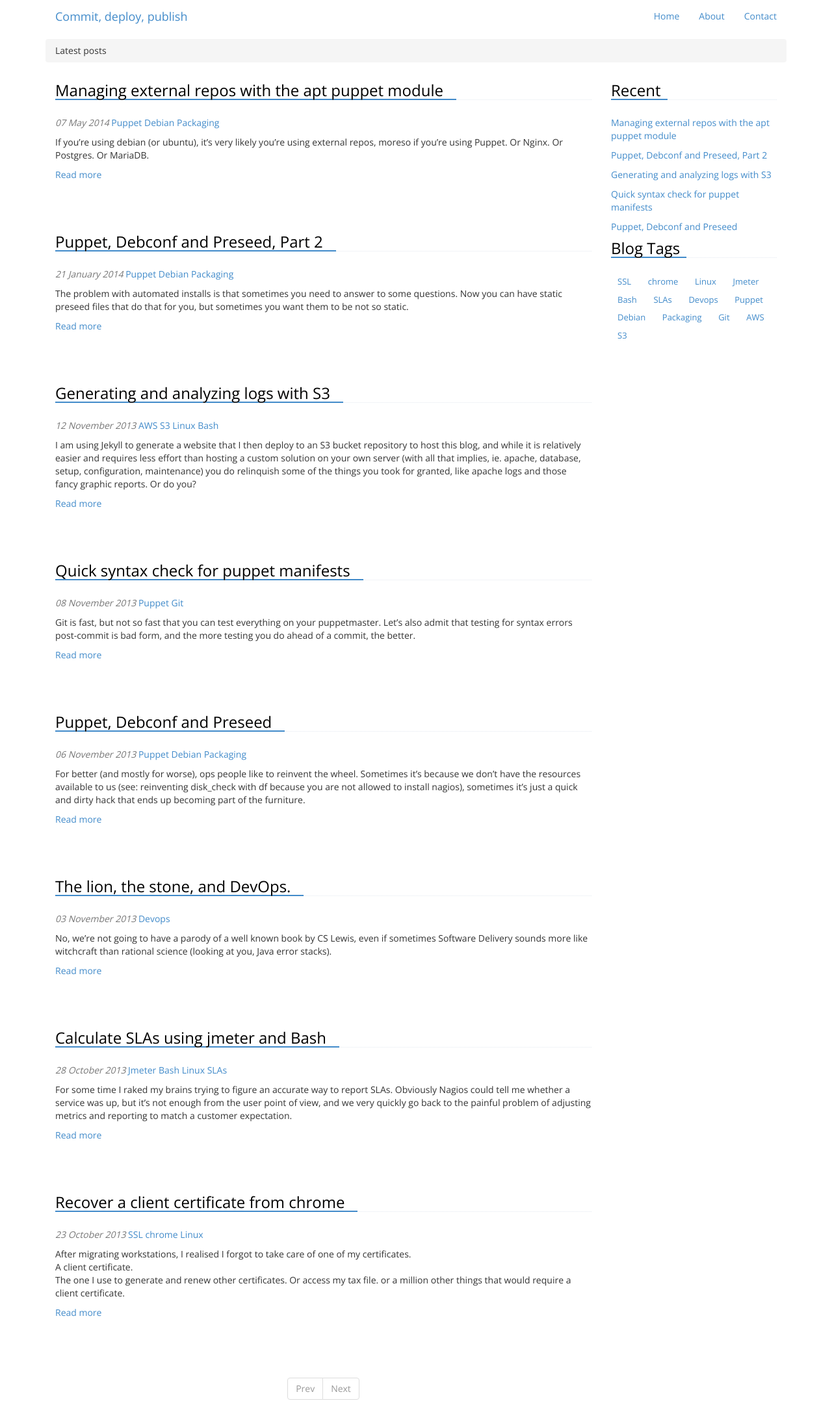
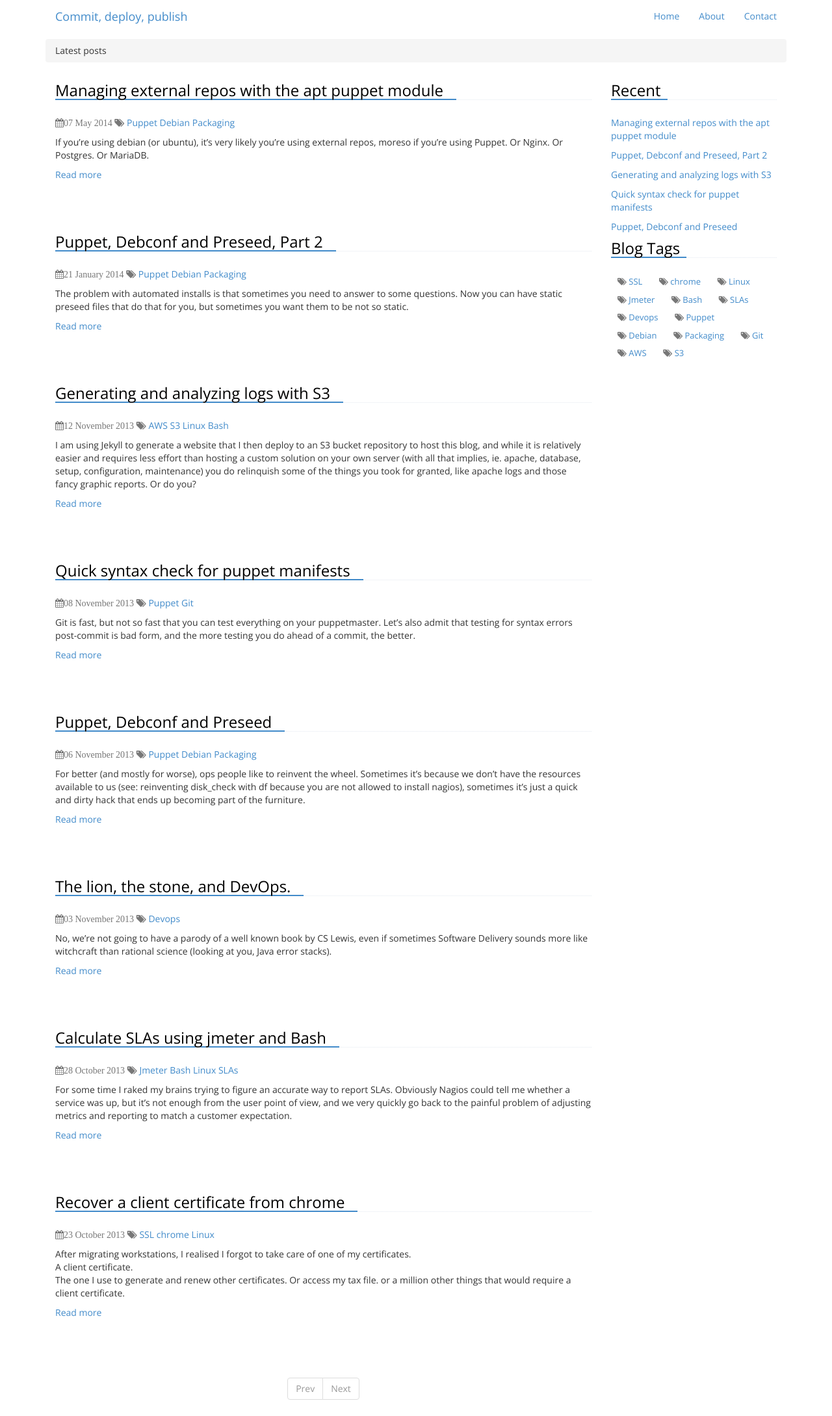
Before and after one commit to frconil/jekyll, a Jekyll site: the page built from index.html, in a window 1280 px wide. Shown: the whole page at 65% size. Built offline with Jekyll 4.4.1, drawn with Linux system fonts in a browser that asks for light colours; Markdown is read by kramdown in place of the engine named in the settings; the list of posts is cut into pages by our own code.

Commit message:
updating template

```diff
--- a/_config.yml
+++ b/_config.yml
@@ -6,4 +6,4 @@
 paginate: 10
 markdown: rdiscount
 permalink: pretty
-pygments: true
+highlighter: pygments
--- a/_includes/sidebar.html
+++ b/_includes/sidebar.html
@@ -5,6 +5,6 @@
 		<div class="headline"><h3>Blog Tags</h3></div>
             <ul class="list-unstyled list-inline blog-tags">
         	{% for tag in site.tags %}
-		<li><a href="/tags/{{ tag[0] }}"><i class="icon-tags"></i>  {{ tag[0]  }}</a></li>
+		<li><a href="/tags/{{ tag[0] }}"><i class="fa fa-tags"></i>  {{ tag[0]  }}</a></li>
             	{% endfor %}
             </ul>
--- a/index.html
+++ b/index.html
@@ -6,8 +6,8 @@
 {% for post in paginator.posts  %}
 <div class="headline"><h3><a href="{{ post.url }}">{{ post.title }}</a></h3></div>
         <span class="blog-tags">
-                <i class="icon-calendar">{{ post.date | date_to_long_string }}</i>
-                <i class="icon-tags"></i>
+                <i class="fa fa-calendar">{{ post.date | date_to_long_string }}</i>
+                <i class="fa fa-tags"></i>
                 {% for tag in post.tags %}
                         <a href="/tags/{{ tag }}">{{ tag }}</a>
                 {% endfor %}
```
Also changed, not shown: 1 other file.
